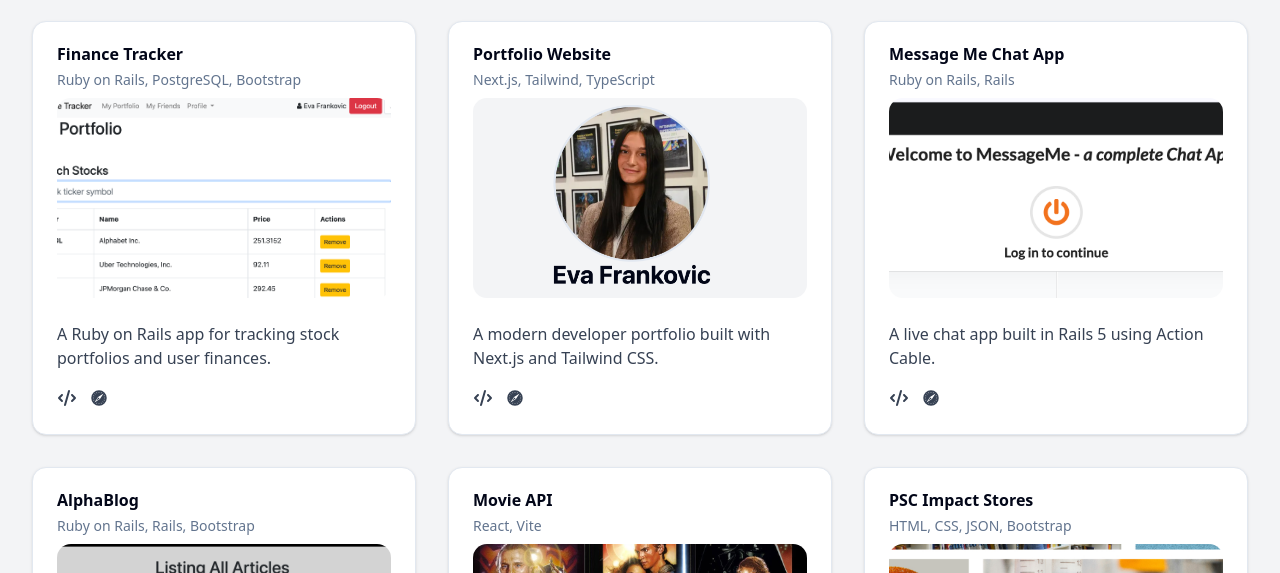
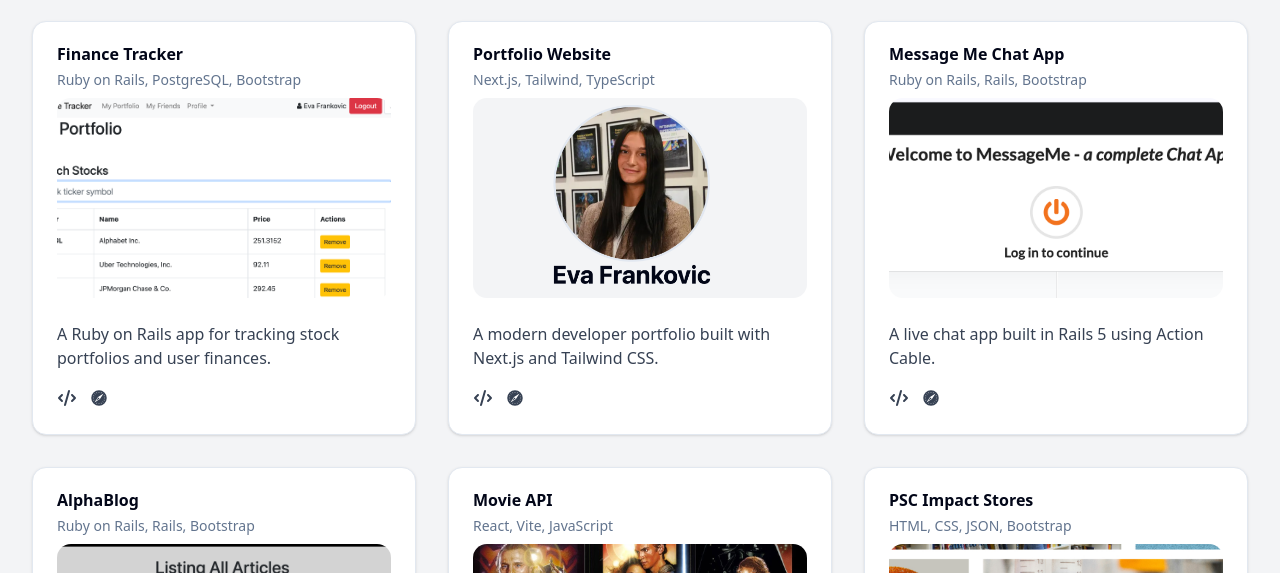
Before and after one commit to evafrank7/portfolio, a Next.js app: page /projects in a window 1280 px wide. Shown: the part 227-800 px from the top of the page. Built offline with nearby package versions, Linux system fonts and the light colour scheme.

Commit message:
Some extra info on projects

```diff
--- a/src/app/projects/page.tsx
+++ b/src/app/projects/page.tsx
@@ -27,7 +27,7 @@ export default function ProjectsPage() {
       title: "Message Me Chat App",
       image: "/project-images/message.png",
       description: "A live chat app built in Rails 5 using Action Cable.",
-      tech: "Ruby on Rails, Rails",
+      tech: "Ruby on Rails, Rails, Bootstrap",
       link: "https://github.com/evafrankovic/message-me",
       live: "/",
     },
@@ -43,7 +43,7 @@ export default function ProjectsPage() {
       title: "Movie API",
       description: "A movie search app built with JavaScript and a public movie API to display film details, ratings, and posters in real time.",
       image: "/project-images/movie.png",
-      tech: "React, Vite",
+      tech: "React, Vite, JavaScript",
       link: "https://github.com/evafrank7/movie-app",
       live: "https://evafrank7.github.io/movie-app/",
     },
```
